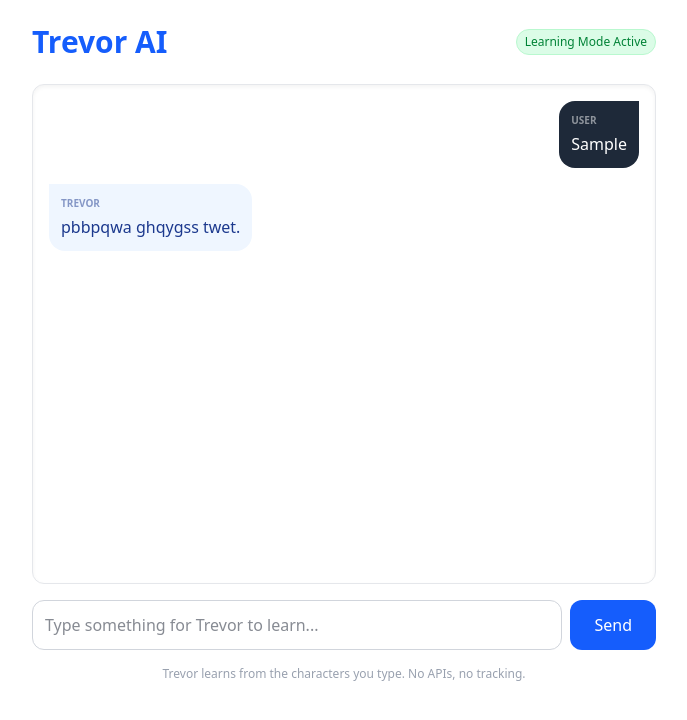
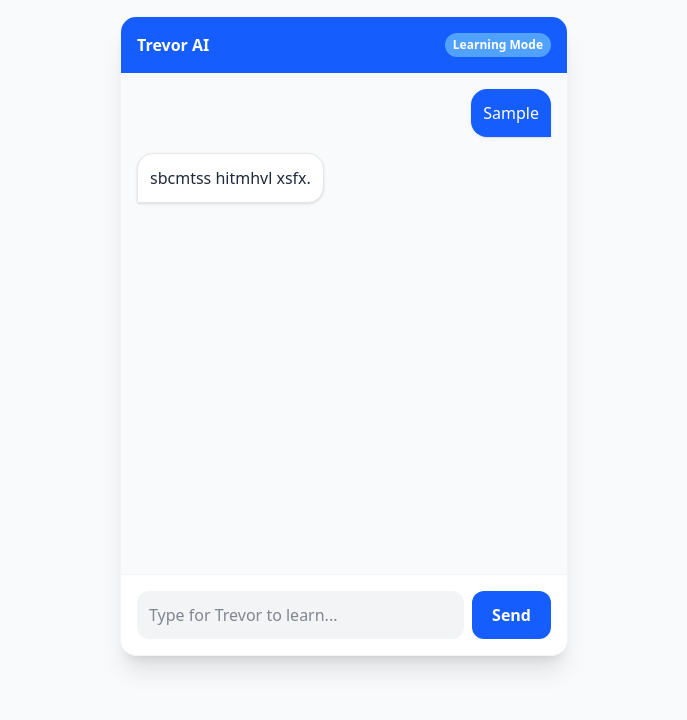
Before and after one commit to gp1547416-coder/TrevorAiProject, a Next.js app: page / in a window 1280 px wide. Both pictures are taken after typing "Sample" into the empty fields and a click on the button "Send". Shown: the top 720 px of the page, without its empty margins (296-983 px from the left). Built offline with nearby package versions, Linux system fonts and the light colour scheme.

Commit message:
Update page.tsx

```diff
--- a/src/app/page.tsx
+++ b/src/app/page.tsx
@@ -1,66 +1,53 @@
 "use client";
-import { useState, useEffect, useRef } from 'react';
+import { useState, useRef } from 'react';
 import { TrevorEngine } from '@/lib/trevorEngine';
 
-export default function TrevorChat() {
+export default function Page() {
   const [messages, setMessages] = useState<{ role: string; text: string }[]>([]);
   const [input, setInput] = useState("");
-  // Use a ref to keep the same Trevor instance across renders
   const trevor = useRef(new TrevorEngine());
 
   const handleSend = () => {
     if (!input.trim()) return;
-
-    const userMsg = { role: "User", text: input };
-    const responseText = trevor.current.getResponse(input);
-    const trevorMsg = { role: "Trevor", text: responseText };
-
-    setMessages(prev => [...prev, userMsg, trevorMsg]);
+    trevor.current.learn(input);
+    const response = trevor.current.getResponse(input);
+    setMessages([...messages, { role: "user", text: input }, { role: "trevor", text: response }]);
     setInput("");
   };
 
   return (
-    <main className="max-w-2xl mx-auto p-6 font-sans">
-      <div className="flex justify-between items-center mb-6">
-        <h1 className="text-3xl font-bold text-blue-600">Trevor AI</h1>
-        <span className="text-xs bg-green-100 text-green-700 px-2 py-1 rounded-full border border-green-200">
-          Learning Mode Active
-        </span>
+    <div className="min-h-screen bg-gray-50 flex flex-col items-center p-4 font-sans text-gray-900">
+      <div className="w-full max-w-md bg-white shadow-xl rounded-2xl flex flex-col h-[80vh] overflow-hidden border border-gray-100">
+        <div className="p-4 bg-blue-600 text-white font-bold flex justify-between items-center">
+          <span>Trevor AI</span>
+          <span className="text-xs bg-blue-400 px-2 py-1 rounded-full">Learning Mode</span>
         </div>
 
-      <div className="border border-gray-200 rounded-xl h-[500px] overflow-y-auto p-4 mb-4 bg-white shadow-inner">
+        <div className="flex-1 overflow-y-auto p-4 space-y-4 bg-gray-50">
           {messages.map((m, i) => (
-          <div key={i} className={`mb-4 flex ${m.role === 'User' ? 'justify-end' : 'justify-start'}`}>
-            <div className={`max-w-[80%] p-3 rounded-2xl ${
-              m.role === 'Trevor'
-                ? 'bg-blue-50 text-blue-900 rounded-tl-none'
-                : 'bg-gray-800 text-white rounded-tr-none'
+            <div key={i} className={`flex ${m.role === 'user' ? 'justify-end' : 'justify-start'}`}>
+              <div className={`max-w-[80%] p-3 rounded-2xl shadow-sm ${
+                m.role === 'user' ? 'bg-blue-600 text-white rounded-br-none' : 'bg-white text-gray-800 border border-gray-200 rounded-bl-none'
               }`}>
-              <div className="text-[10px] uppercase font-bold mb-1 opacity-50">{m.role}</div>
                 {m.text}
               </div>
             </div>
           ))}
         </div>
 
-      <div className="flex gap-2">
+        <div className="p-4 border-t border-gray-100 bg-white flex gap-2">
           <input
-          className="flex-1 border border-gray-300 p-3 rounded-xl focus:outline-none focus:ring-2 focus:ring-blue-500 transition-all"
+            className="flex-1 bg-gray-100 border-none p-3 rounded-xl focus:ring-2 focus:ring-blue-500 outline-none"
             value={input}
             onChange={(e) => setInput(e.target.value)}
             onKeyDown={(e) => e.key === 'Enter' && handleSend()}
-          placeholder="Type something for Trevor to learn..."
+            placeholder="Type for Trevor to learn..."
           />
-        <button
-          onClick={handleSend}
-          className="bg-blue-600 text-white px-6 py-3 rounded-xl hover:bg-blue-700 active:scale-95 transition-all font-medium"
-        >
+          <button onClick={handleSend} className="bg-blue-600 text-white px-5 py-2 rounded-xl font-bold active:scale-95 transition-transform">
             Send
           </button>
         </div>
-      <p className="text-center text-gray-400 text-xs mt-4">
-        Trevor learns from the characters you type. No APIs, no tracking.
-      </p>
-    </main>
+      </div>
+    </div>
   );
 }
```
Lines whose indentation alone changed are shown as unchanged.
